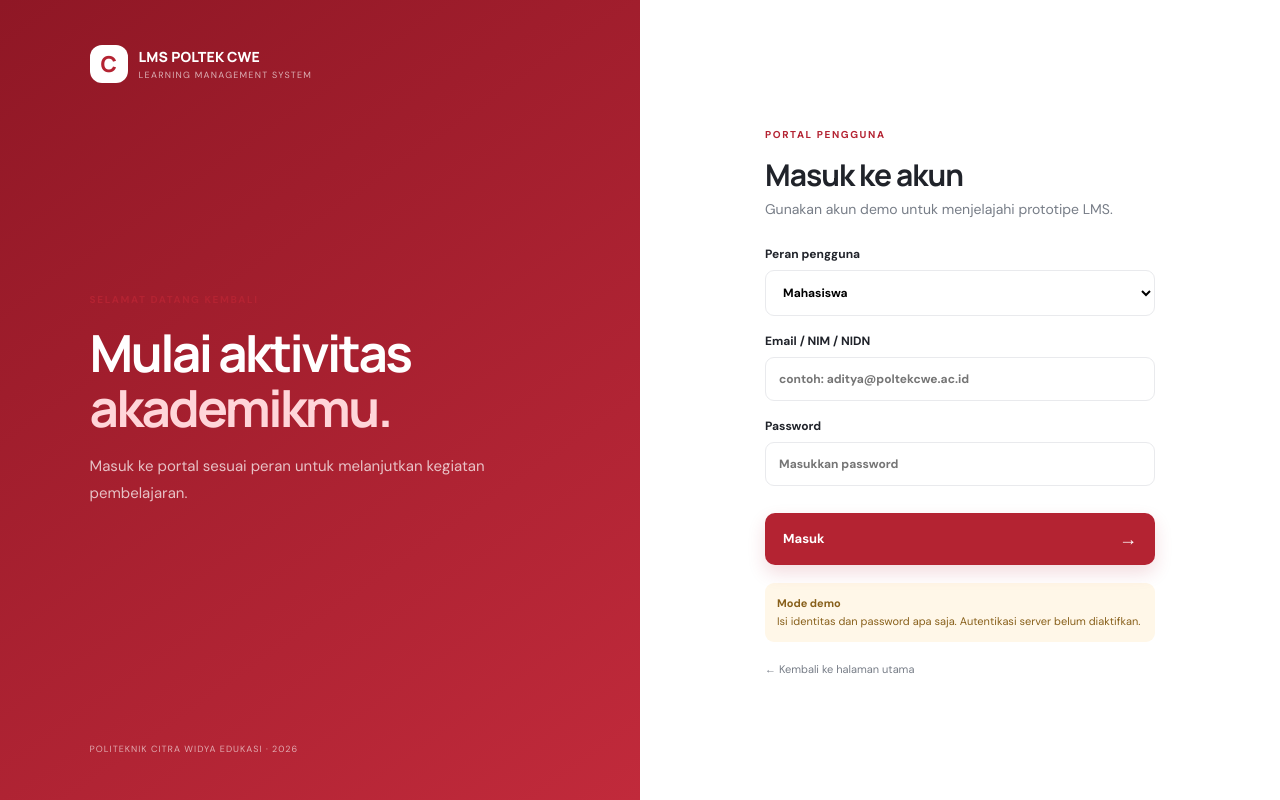
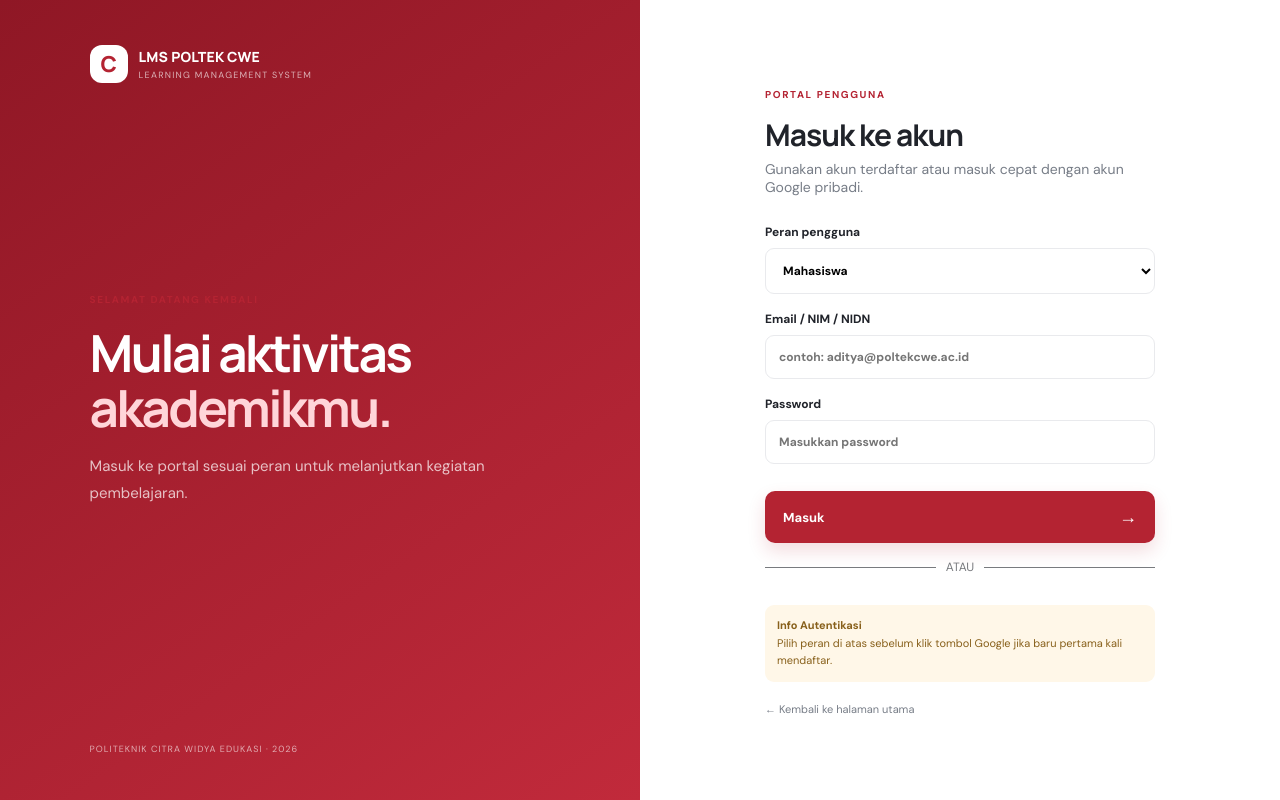
Before and after one commit to Anonym541/TUGAS-LMS, a Spring Boot app: page /login.html in a window 1280 px wide. Run offline with Spring Boot 4, Linux system fonts and the light colour scheme; some of the project's set-up classes (security, data sources, template engines, error pages and the like) are left out, and stand-ins take their place; some libraries are stand-ins or nearby versions.

Commit message:
Update login.html

```diff
--- a/lms-backend/src/main/resources/static/login.html
+++ b/lms-backend/src/main/resources/static/login.html
@@ -1,3 +1,144 @@
-<!DOCTYPE html><html lang="id"><head><meta charset="UTF-8"><meta name="viewport" content="width=device-width,initial-scale=1"><title>Masuk · LMS POLTEK CWE</title><link rel="stylesheet" href="shared/css/global.css"></head>
-<body class="login-body"><main class="login-layout"><section class="login-brand"><div class="brand-lockup"><span class="brand-symbol">C</span><span><b>LMS POLTEK CWE</b><small>LEARNING MANAGEMENT SYSTEM</small></span></div><div><span class="eyebrow">SELAMAT DATANG KEMBALI</span><h1>Mulai aktivitas<br><em>akademikmu.</em></h1><p>Masuk ke portal sesuai peran untuk melanjutkan kegiatan pembelajaran.</p></div><small class="login-copyright">POLITEKNIK CITRA WIDYA EDUKASI · 2026</small></section>
-<section class="login-form-wrap"><form class="login-form" id="loginForm"><span class="eyebrow">PORTAL PENGGUNA</span><h2>Masuk ke akun</h2><p>Gunakan akun demo untuk menjelajahi prototipe LMS.</p><label>Peran pengguna<select id="role"><option value="mahasiswa">Mahasiswa</option><option value="dosen">Dosen</option><option value="admin">Admin</option></select></label><label>Email / NIM / NIDN<input id="identity" placeholder="contoh: aditya@poltekcwe.ac.id" required></label><label>Password<input id="password" type="password" placeholder="Masukkan password" required></label><button class="primary-btn full" type="submit">Masuk <span>→</span></button><div class="demo-note"><b>Mode demo</b><br>Isi identitas dan password apa saja. Autentikasi server belum diaktifkan.</div><a class="back-link" href="index.html">← Kembali ke halaman utama</a></form></section></main><script src="shared/js/auth.js"></script></body></html>
+<!DOCTYPE html>
+<html lang="id">
+<head>
+  <meta charset="UTF-8">
+  <meta name="viewport" content="width=device-width,initial-scale=1">
+  <title>Masuk · LMS POLTEK CWE</title>
+  <link rel="stylesheet" href="shared/css/global.css">
+  <!-- Library Google Identity Services -->
+  <script src="https://accounts.google.com/gsi/client" async defer></script>
+</head>
+<body class="login-body">
+  <main class="login-layout">
+    <section class="login-brand">
+      <div class="brand-lockup">
+        <span class="brand-symbol">C</span>
+        <span>
+          <b>LMS POLTEK CWE</b>
+          <small>LEARNING MANAGEMENT SYSTEM</small>
+        </span>
+      </div>
+      <div>
+        <span class="eyebrow">SELAMAT DATANG KEMBALI</span>
+        <h1>Mulai aktivitas<br><em>akademikmu.</em></h1>
+        <p>Masuk ke portal sesuai peran untuk melanjutkan kegiatan pembelajaran.</p>
+      </div>
+      <small class="login-copyright">POLITEKNIK CITRA WIDYA EDUKASI · 2026</small>
+    </section>
+
+    <section class="login-form-wrap">
+      <form class="login-form" id="loginForm">
+        <span class="eyebrow">PORTAL PENGGUNA</span>
+        <h2>Masuk ke akun</h2>
+        <p>Gunakan akun terdaftar atau masuk cepat dengan akun Google pribadi.</p>
+
+        <label>
+          Peran pengguna
+          <select id="role">
+            <option value="mahasiswa">Mahasiswa</option>
+            <option value="dosen">Dosen</option>
+            <option value="admin">Admin</option>
+          </select>
+        </label>
+
+        <label>
+          Email / NIM / NIDN
+          <input id="identity" placeholder="contoh: aditya@poltekcwe.ac.id" required>
+        </label>
+
+        <label>
+          Password
+          <input id="password" type="password" placeholder="Masukkan password" required>
+        </label>
+
+        <button class="primary-btn full" type="submit">Masuk <span>→</span></button>
+
+        <!-- Pemisah & Tombol Login Google -->
+        <div style="display:flex; align-items:center; gap:10px; margin:16px 0 12px; opacity:0.6; font-size:12px;">
+          <hr style="flex:1; border:none; border-top:1px solid currentColor;">
+          <span>ATAU</span>
+          <hr style="flex:1; border:none; border-top:1px solid currentColor;">
+        </div>
+
+        <div style="display:flex; justify-content:center; margin-bottom:14px;">
+          <div id="g_id_onload"
+               data-client_id="1047565775377-80ir3b1bb1n8r7th3ch8ht9j1nuv1di7.apps.googleusercontent.com"
+               data-callback="handleGoogleLogin"
+               data-auto_prompt="false">
+          </div>
+          <div class="g_id_signin"
+               data-type="standard"
+               data-size="large"
+               data-theme="outline"
+               data-text="sign_in_with"
+               data-shape="rectangular"
+               data-logo_alignment="left">
+          </div>
+        </div>
+
+        <div class="demo-note" id="loginStatusNote">
+          <b>Info Autentikasi</b><br>
+          Pilih peran di atas sebelum klik tombol Google jika baru pertama kali mendaftar.
+        </div>
+
+        <a class="back-link" href="index.html">← Kembali ke halaman utama</a>
+      </form>
+    </section>
+  </main>
+
+  <script src="shared/js/auth.js"></script>
+  <script>
+    // Ubah API_BASE_URL ke URL Cloudflare Tunnel Anda saat diakses dari Vercel,
+    // atau gunakan 'http://localhost:8080' saat dijalankan di laptop lokal.
+    const API_BASE_URL = window.location.hostname === 'localhost' || window.location.hostname === '127.0.0.1'
+      ? 'http://localhost:8080'
+      : 'https://temperatures-variation-perhaps-could.trycloudflare.com';
+
+    async function handleGoogleLogin(response) {
+      const idToken = response.credential;
+      const selectedRole = document.getElementById('role').value;
+      const statusNote = document.getElementById('loginStatusNote');
+
+      statusNote.innerHTML = '<b>Memverifikasi akun Google...</b><br>Mohon tunggu sebentar.';
+
+      try {
+        const res = await fetch(`${API_BASE_URL}/api/auth/google`, {
+          method: 'POST',
+          headers: { 'Content-Type': 'application/json' },
+          body: JSON.stringify({
+            token: idToken,
+            role: selectedRole
+          })
+        });
+
+        const data = await res.json();
+
+        if (res.ok) {
+          // Simpan sesi user ke localStorage (menyesuaikan format umum auth.js)
+          const userSession = {
+            ...data,
+            role: (data.role || selectedRole).toLowerCase()
+          };
+          localStorage.setItem('lms_user', JSON.stringify(userSession));
+          localStorage.setItem('user', JSON.stringify(userSession));
+
+          // Arahkan sesuai peran
+          const roleTarget = userSession.role;
+          if (roleTarget === 'dosen') {
+            window.location.href = 'dosen/dashboard.html';
+          } else if (roleTarget === 'admin') {
+            window.location.href = 'admin/dashboard.html';
+          } else {
+            window.location.href = 'mahasiswa/dashboard.html';
+          }
+        } else {
+          statusNote.innerHTML = `<b>Login Gagal</b><br>${data.message || 'Akun Google tidak dapat diverifikasi.'}`;
+        }
+      } catch (err) {
+        console.error('Google Login Error:', err);
+        statusNote.innerHTML = '<b>Koneksi Terputus</b><br>Pastikan server Spring Boot (dan Cloudflare Tunnel) sedang aktif.';
+      }
+    }
+  </script>
+</body>
+</html>
```
